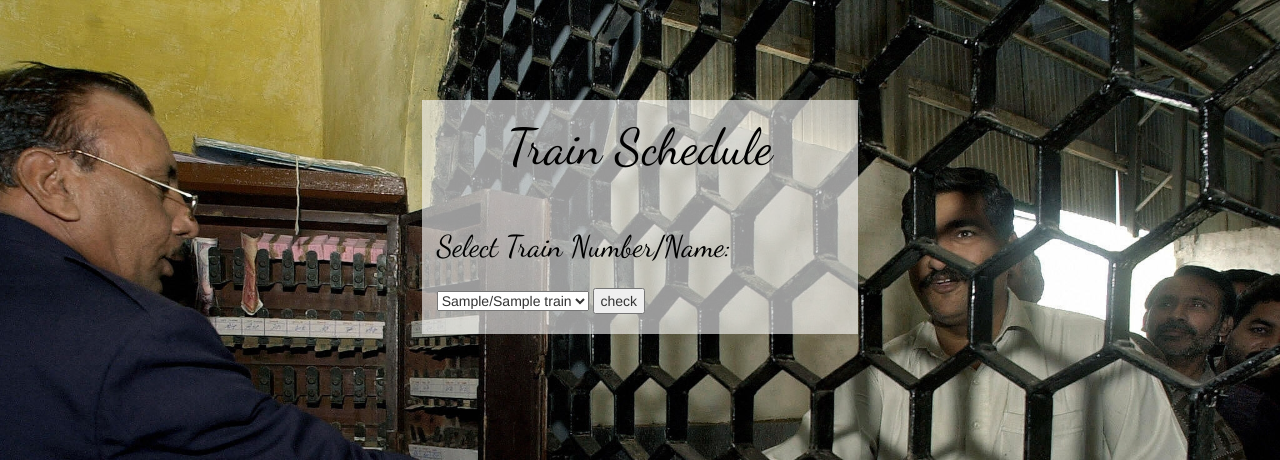
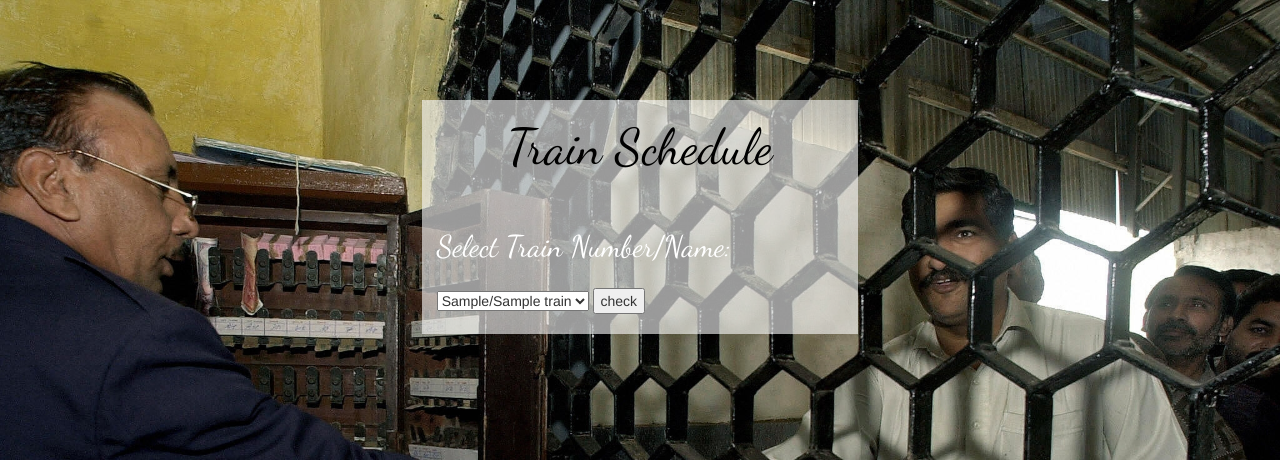
Before and after one commit to MuhammadSuleman97/RailwayManagment, a Django app: page /home/schedule/ in a window 1280 px wide. Shown: the top 460 px of the page. Run offline with Django 3.2, Linux system fonts and the light colour scheme; tables that the repository leaves empty hold one stand-in row (values such as "Sample post"); some libraries are stand-ins or nearby versions.

Commit message:
Update schedule.html

```diff
--- a/features/templates/features/schedule.html
+++ b/features/templates/features/schedule.html
@@ -46,7 +46,7 @@
 
     <form class="form-inline" style="margin-top:50px;"action="trains">
 
-        <span class="sty" style="font-size:30px;color:black;">Select Train Number/Name:</span><br/><br/>
+        <span class="sty" style="font-size:30px;color:white;">Select Train Number/Name:</span><br/><br/>
         <select name="tnum">
         {% for i in a %}
             <option value="{{i.tno}}">{{i.tno}}/{{i.tname}}</option>
```
